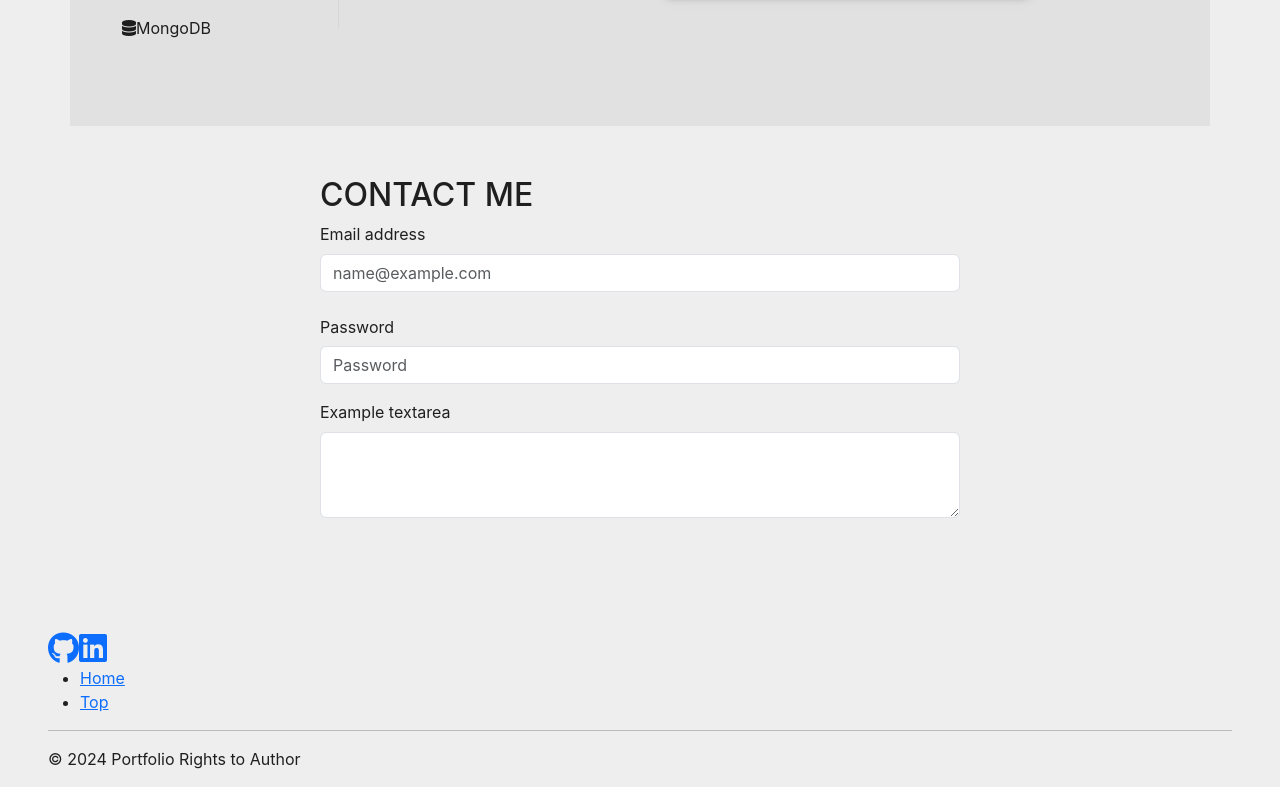
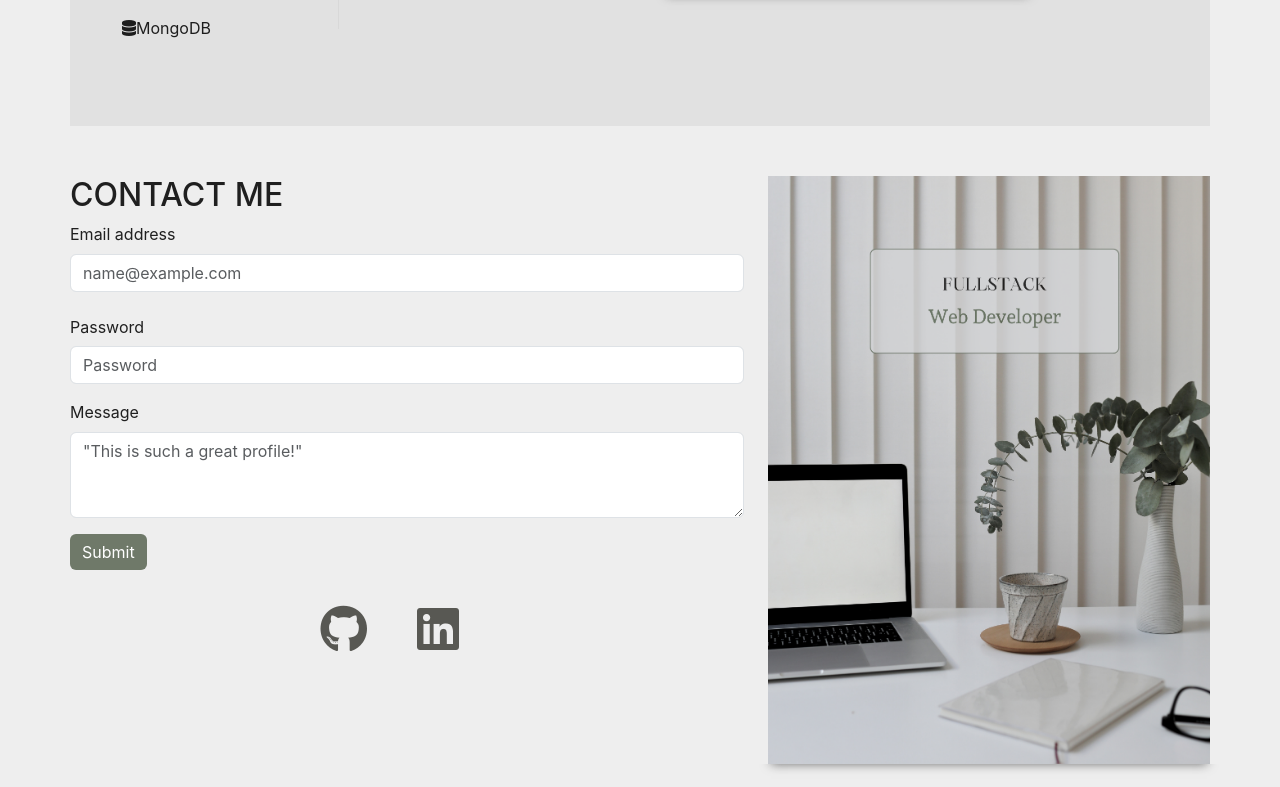
Before and after one commit to Saydeezr/portfolio-2.0, a React (Vite) app: page / in a window 1280 px wide. Shown: the part 2933-3720 px from the top of the page. Built offline with nearby package versions, Linux system fonts and the light colour scheme.

Commit message:
fixed styling for contact and footer

```diff
--- a/src/components/Contact.jsx
+++ b/src/components/Contact.jsx
@@ -1,8 +1,12 @@
-import { Form, Row, Col, Container } from 'react-bootstrap'
+import { Form, Row, Col, Container, Image, Button } from 'react-bootstrap'
 
 function Contact() {
     return (
         <Container className=" form-container">
+            <Row>
+                {/* <Col>
+                </Col> */}
+                <Col >
                     <Form>
                         <h2>CONTACT ME </h2>
                         <Form.Group className="mb-3" controlId="exampleForm.ControlInput1">
@@ -16,12 +20,28 @@ function Contact() {
                             </Form.Label>
                             <Form.Control type="password" placeholder="Password" />
                         </Form.Group>
+
                         <Form.Group className="mb-3" controlId="exampleForm.ControlTextarea1">
-                    <Form.Label>Example textarea</Form.Label>
-                    <Form.Control as="textarea" rows={3} />
+                            <Form.Label>Message</Form.Label>
+                            <Form.Control as="textarea" rows={3} placeholder='"This is such a great profile!"'/>
                         </Form.Group>
 
+                        <Button className="form-btn" type="submit">
+                            Submit
+                        </Button>
                     </Form>
+                    <div className="icon-container">
+                        <a href="https://github.com/Saydeezr/" target="_blank" rel="noopener noreferrer">
+                            <i className="fab fa-github fa-3x icon"></i>
+                        </a>
+                        <a href="https://www.linkedin.com/in/saydeez-reyes-bb9380314/" target="_blank" rel="noopener noreferrer">
+                            <i className="fab fa-linkedin fa-3x icon"></i>
+                        </a>
+                    </div>
+                </Col>
+                <Image className='contact-pic' src="images/developer.png" fluid />
+            </Row>
+
             {/* <section class="">
             <div class="py-8 lg:py-16 px-4 mx-auto max-w-screen-md">
             <h2 className='mb-4 text-4xl tracking-tight font-bold text-center'>Contact Me</h2>
--- a/src/components/Footer.jsx
+++ b/src/components/Footer.jsx
@@ -1,27 +1,27 @@
 function Footer() {
     return(
-        <div className=" rounded-lg m-4 pt-36 pb-8">
-            <div className="w-full max-w-screen-xl mx-auto p-4">
-                <div className="sm:flex sm:items-center sm:justify-between">
-                    <div className="">
+        <div className="rounded-lg footer-container">
+            <div className="container pb-4">
+                <div className="d-flex justify-content-between align-items-center">
+                    <div>
                         <a href="https://github.com/Saydeezr/" target="_blank" rel="noopener noreferrer">
-                            <i className="fab fa-github fa-2x text-white-800 hover:text-gray-600 px-2.5"></i>
+                            <i className="fab fa-github fa-2x icon-footer"></i>
                         </a>
                         <a href="https://www.linkedin.com/in/saydeez-reyes-bb9380314/" target="_blank" rel="noopener noreferrer">
-                            <i className="fab fa-linkedin fa-2x text-white-700 hover:text-blue-500 px-2.5"></i>
+                            <i className="fab fa-linkedin fa-2x icon-footer"></i>
                         </a>
                     </div>
-                    <ul className="flex flex-wrap items-center mb-6 text-sm font-medium text-gray-500 sm:mb-0 dark:text-gray-400">
-                        <li>
-                            <a href="#" className="hover:underline me-4 md:me-6">Home</a>
+                    <ul className="list-inline mb-0 pt-4">
+                        <li className="list-inline-item ">
+                            <a href="#" className="btn-link">Home</a>
                         </li>
-                        <li>
-                            <a href="#" className="hover:underline me-4 md:me-6">Top</a>
+                        <li className="list-inline-item me-4">
+                            <a href="#" className="btn-link">Top</a>
                         </li>
                     </ul>
                 </div>
-                <hr className="my-6 border-gray-200 sm:mx-auto dark:border-gray-700 lg:my-8" />
-                <span className="block text-sm text-gray-500 sm:text-center dark:text-gray-400">© 2024 Portfolio Rights to Author</span>
+                <hr className="my-4" />
+                <span className="d-block text-center text-muted">© 2024 Portfolio Rights to Author</span>
             </div>
         </div>
     )
--- a/src/index.css
+++ b/src/index.css
@@ -104,6 +104,7 @@ body {
 
 
 .resume-container{
+  width: 100%;
   padding: 50px 0px;
   background-color: #e1e1e1;
 }
@@ -138,6 +139,47 @@ body {
  }
 
  .form-container{
-  width: 50%;
+  width: 100%;
   padding: 50px 0px;
  }
+
+ .contact-pic{
+  width: 40%;
+  box-shadow: 0px 15px 10px -15px #6e6e6e;
+ }
+
+.form-btn{
+  background-color: #6f7969;
+  border:#585853;
+}
+
+.form-btn:hover{
+  background-color: #585853;
+  border:#585853;
+}
+
+ .icon-container{
+  display: flex;
+  justify-content: center;
+  align-items: center;
+  padding-right: 35px;
+ }
+
+ .icon{
+  color: #585853;
+  transition: color 0.90 ease;
+  padding: 35px 25px;
+ }
+
+ .icon:hover {
+  color: #6f7969;
+}
+
+.footer-container{
+  background-color: #c7c5be;
+}
+
+.icon-footer{
+  color: #585853;
+  padding: 45px 15px 10px 0px;
+ }
```
Also changed, not shown: public/images/developer.png (added). Lines whose indentation alone changed are shown as unchanged.
